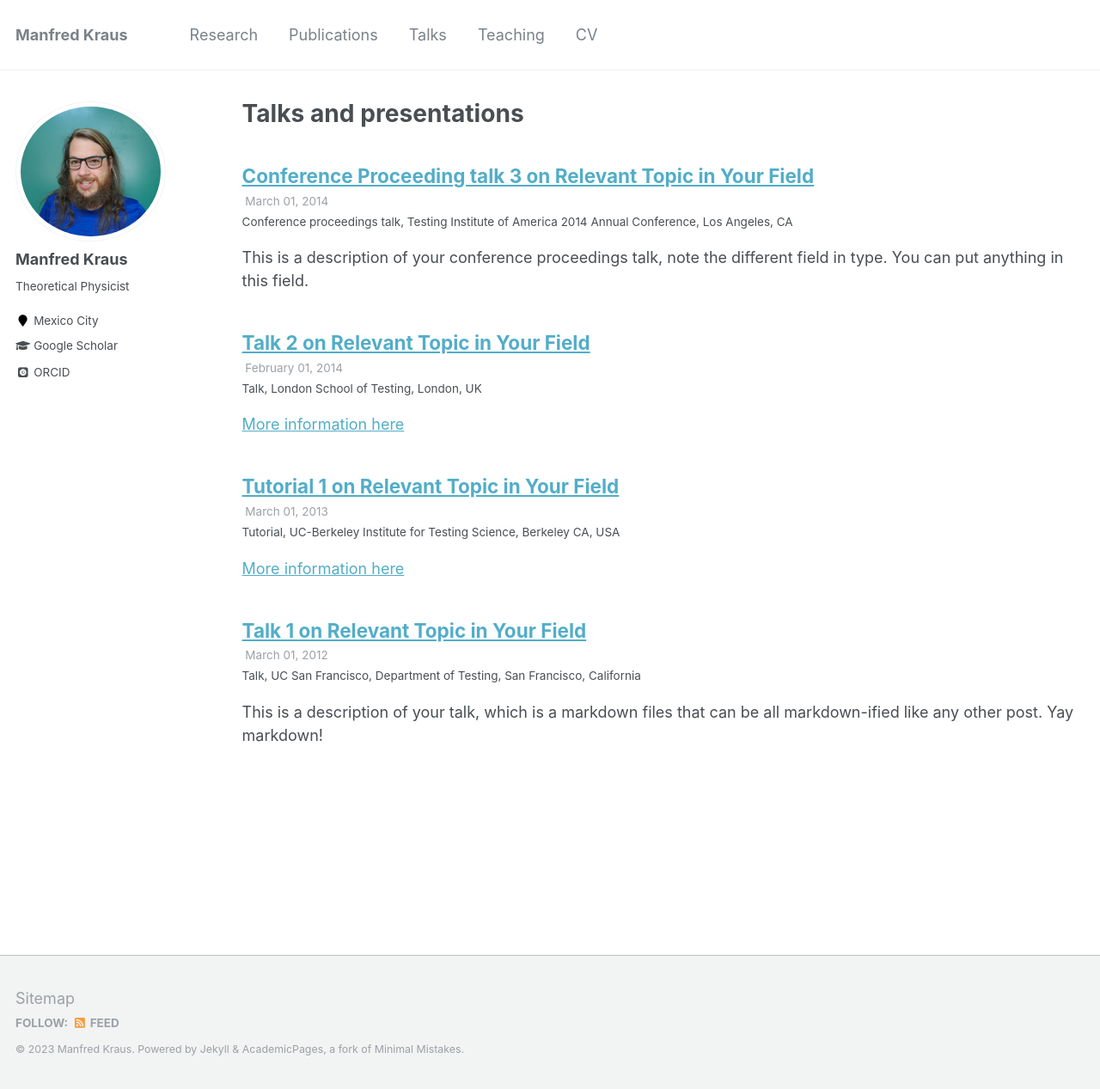
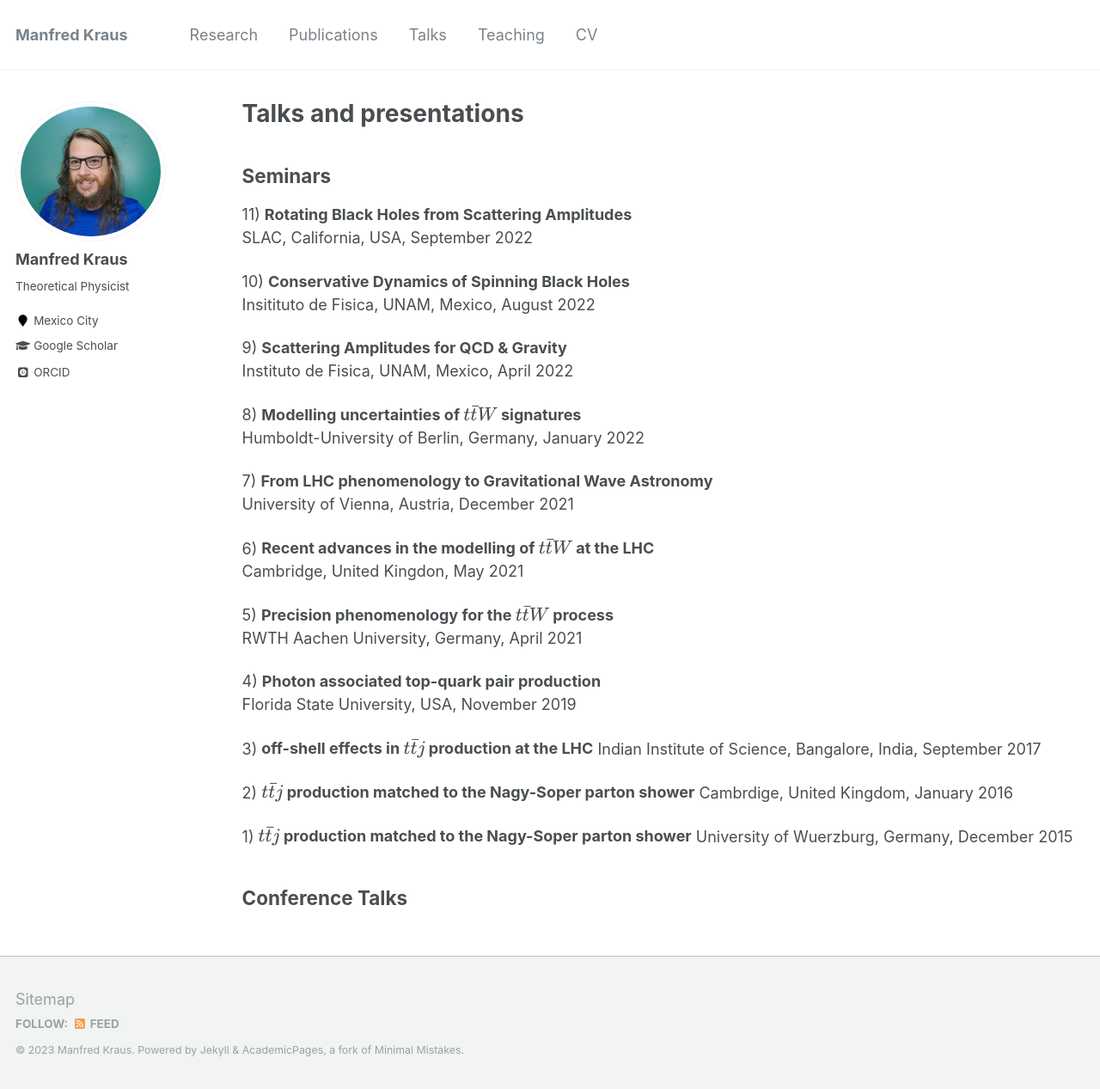
Before and after one commit to ManfredKraus/ManfredKraus.github.io, a Jekyll site: the page built from _pages/talks.md, in a window 1280 px wide and 1267 px high. Shown: the whole window at 86% size. Built offline with Jekyll 4.4.1, drawn with Linux system fonts in a browser that asks for light colours; some web fonts are replaced; formulas are drawn with MathJax 3.

Commit message:
update talks

```diff
--- a/_config.yml
+++ b/_config.yml
@@ -178,9 +178,6 @@ collections:
   portfolio:
     output: true
     permalink: /:collection/:path/
-  talks:
-    output: true
-    permalink: /:collection/:path/
 
 
 # Defaults
--- a/_pages/talks.html
+++ /dev/null
@@ -1,16 +0,0 @@
----
-layout: archive
-title: "Talks and presentations"
-permalink: /talks/
-author_profile: true
----
-
-{% if site.talkmap_link == true %}
-
-<p style="text-decoration:underline;"><a href="/talkmap.html">See a map of all the places I've given a talk!</a></p>
-
-{% endif %}
-
-{% for post in site.talks reversed %}
-  {% include archive-single-talk.html %}
-{% endfor %}
--- /dev/null
+++ b/_pages/talks.md
@@ -0,0 +1,43 @@
+---
+layout: archive
+title: "Talks and presentations"
+permalink: /talks/
+author_profile: true
+---
+
+## Seminars
+
+11) **Rotating Black Holes from Scattering Amplitudes**
+    SLAC, California, USA, September 2022
+
+10) **Conservative Dynamics of Spinning Black Holes**
+    Insitituto de Fisica, UNAM, Mexico, August 2022
+
+9) **Scattering Amplitudes for QCD & Gravity**
+   Instituto de Fisica, UNAM, Mexico, April 2022
+
+8) **Modelling uncertainties of $t\bar{t}W$ signatures**
+   Humboldt-University of Berlin, Germany, January 2022
+
+7) **From LHC phenomenology to Gravitational Wave Astronomy**
+   University of Vienna, Austria, December 2021
+
+6) **Recent advances in the modelling of $t\bar{t}W$ at the LHC**
+   Cambridge, United Kingdon, May 2021
+
+5) **Precision phenomenology for the $t\bar{t}W$ process**
+   RWTH Aachen University, Germany, April 2021
+
+4) **Photon associated top-quark pair production**
+   Florida State University, USA, November 2019
+
+3) **off-shell effects in $t\bar{t}j$ production at the LHC**
+  Indian Institute of Science, Bangalore, India, September 2017
+
+2) **$t\bar{t}j$ production matched to the Nagy-Soper parton shower**
+  Cambrdige, United Kingdom, January 2016
+
+1) **$t\bar{t}j$ production matched to the Nagy-Soper parton shower**
+  University of Wuerzburg, Germany, December 2015
+
+## Conference Talks
```
